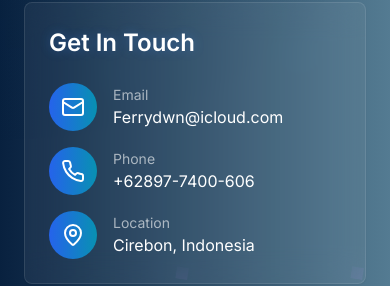
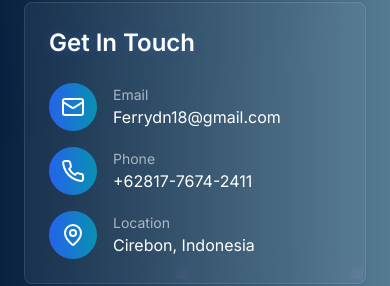
Before and after one commit to ferrydwinurrochman/visualbyfer, a Next.js app: page /contact in a window 390 px wide. Shown: the part 310-596 px from the top of the page. Built offline with nearby package versions, Linux system fonts and the light colour scheme.

Commit message:
Update contact email and phone number

```diff
--- a/app/contact/page.tsx
+++ b/app/contact/page.tsx
@@ -42,7 +42,7 @@ export default function ContactPage() {
                     </div>
                     <div>
                       <p className="text-white/60 text-sm">Email</p>
-                      <p className="text-white group-hover:text-blue-300 transition-colors">Ferrydwn@icloud.com</p>
+                      <p className="text-white group-hover:text-blue-300 transition-colors">Ferrydn18@gmail.com</p>
                     </div>
                   </div>
                   <div className="flex items-center space-x-4 group">
@@ -51,7 +51,7 @@ export default function ContactPage() {
                     </div>
                     <div>
                       <p className="text-white/60 text-sm">Phone</p>
-                      <p className="text-white group-hover:text-blue-300 transition-colors">+62897-7400-606</p>
+                      <p className="text-white group-hover:text-blue-300 transition-colors">+62817-7674-2411</p>
                     </div>
                   </div>
                   <div className="flex items-center space-x-4 group">
```
